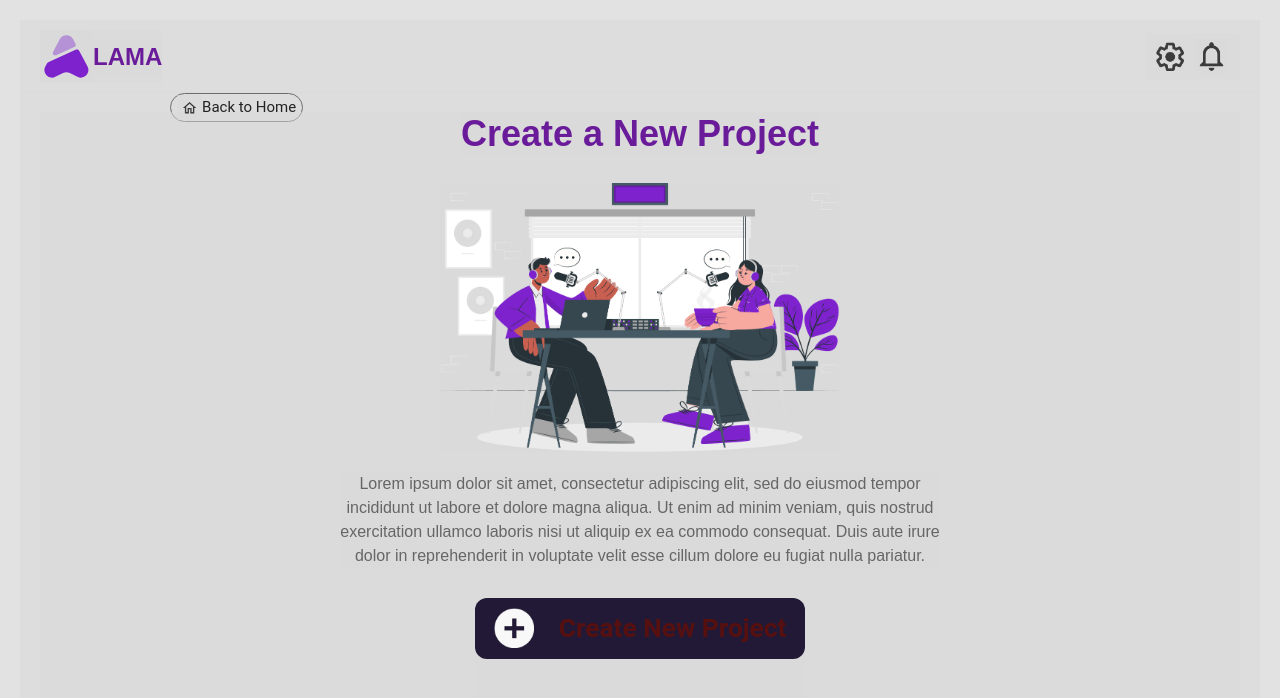
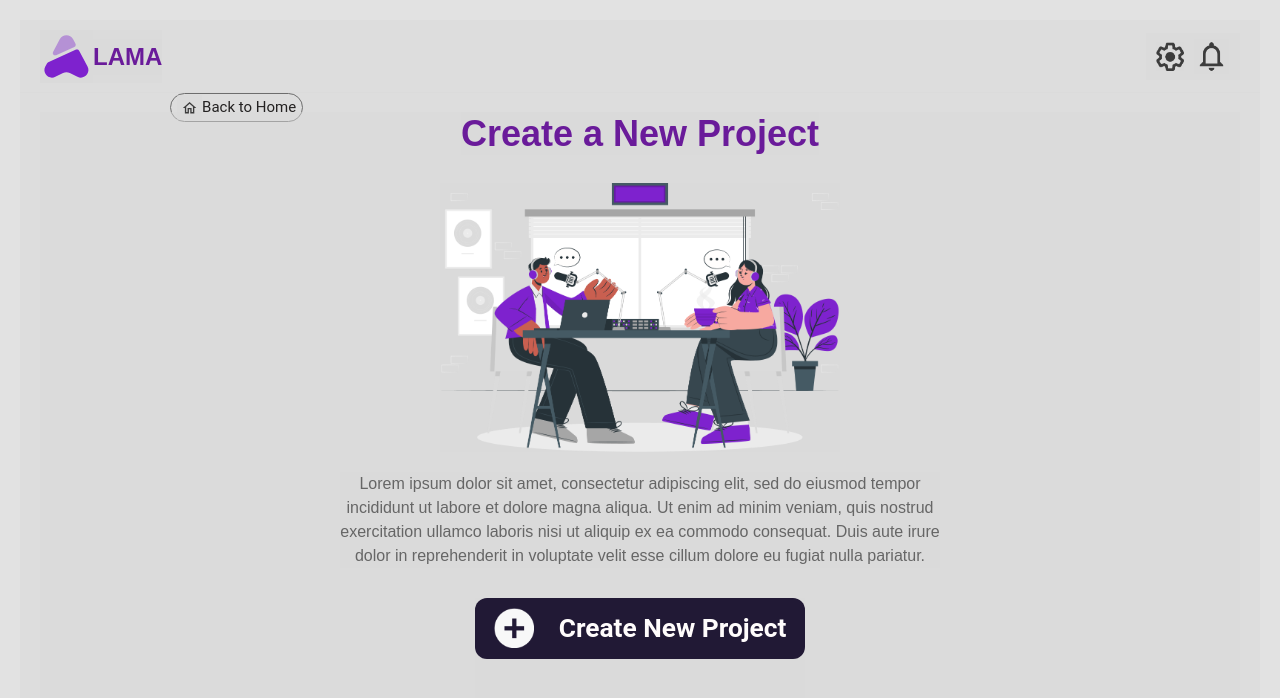
Before and after one commit to abhispaceX/Lama, a React (Create React App) app: page / in a window 1280 px wide. Shown: the top 698 px of the page. Built offline with nearby package versions, Linux system fonts and the light colour scheme.

Commit message:
changed button

```diff
--- a/src/homepage/index.css
+++ b/src/homepage/index.css
@@ -82,7 +82,7 @@
 .imagemain{
     height: 200px !important;
 }
-.create-button {
+.create-element {
     width: 330px;
     height: 60.92px;
     top: 831px;
@@ -96,7 +96,7 @@
     line-height: 54.23px;
     text-align: left;
     background: rgba(33, 25, 53, 1);
-    color:#561010;
+    color:#fffcfc;
     display: flex;
     justify-content: space-around;
     align-items: center;
--- a/src/homepage/index.js
+++ b/src/homepage/index.js
@@ -15,7 +15,7 @@ const CreateProject = () => {
                     <img src={image} alt="Project" />
                     <p>Lorem ipsum dolor sit amet, consectetur adipiscing elit, sed do eiusmod tempor incididunt ut labore et dolore magna aliqua. Ut enim ad minim veniam, quis nostrud exercitation ullamco laboris nisi ut aliquip ex ea commodo consequat. Duis aute irure dolor in reprehenderit in voluptate velit esse cillum dolore eu fugiat nulla pariatur.</p>
                     <Link className='link' to="/projectcreation">
-                        <button className="create-button">
+                        <button className="create-element">
                             <img className='plusbuttonn' src={plus} alt="plus" />
                             Create New Project
                         </button>
```
